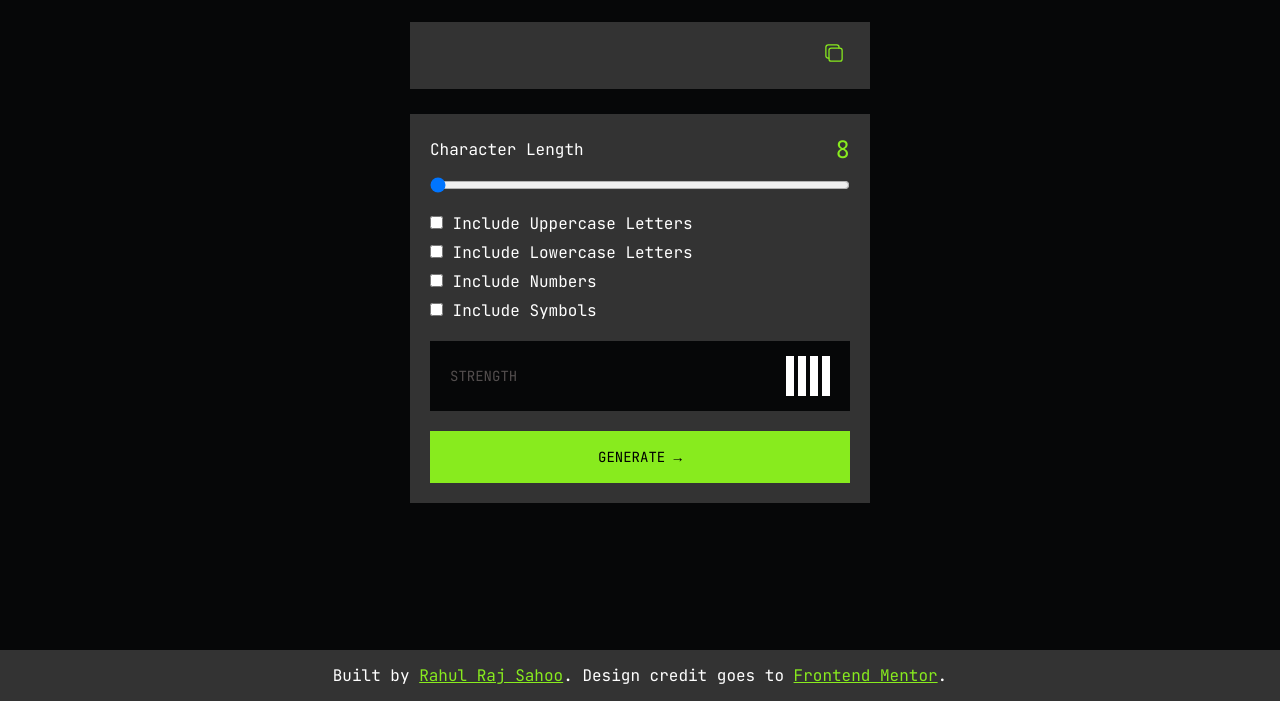
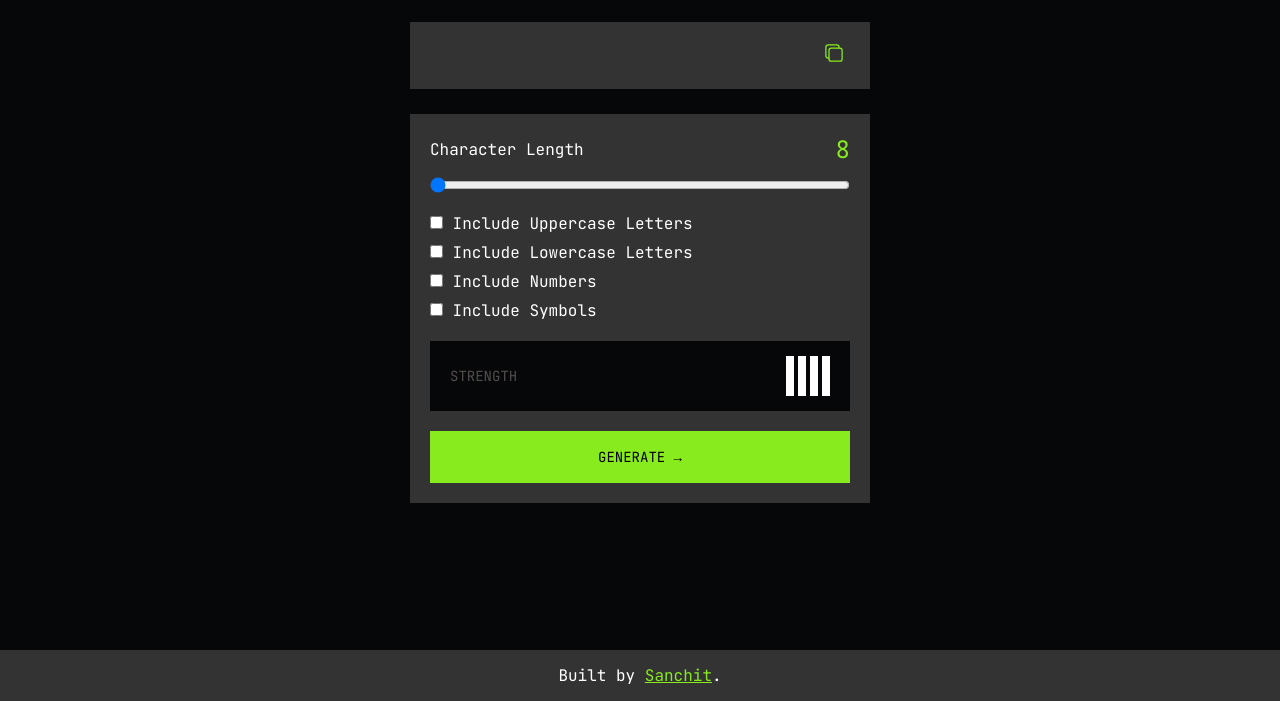
Before and after one commit to rajrahul10/Password-Generator, a plain HTML site: page index.html in a window 1280 px wide. Shown: the part 99-800 px from the top of the page. Drawn offline with nearby package versions, Linux system fonts and the light colour scheme.

Commit message:
Changes Name from Rahul to Sanchit

```diff
--- a/index.html
+++ b/index.html
@@ -63,7 +63,7 @@
         </div>
     </div>
     <footer class="footer">
-        <p class="footer-text">Built by <a href="#" class="footer-link">Rahul Raj Sahoo</a>. Design credit goes to <a href="https://www.frontendmentor.io/" class="footer-link">Frontend Mentor</a>.</p>
+        <p class="footer-text">Built by <a href="#" class="footer-link">Sanchit</a>.  </p>
     </footer>
     <script src="./script.js"></script>
     <script type="module" src="https://unpkg.com/ionicons@7.1.0/dist/ionicons/ionicons.esm.js"></script>
```
